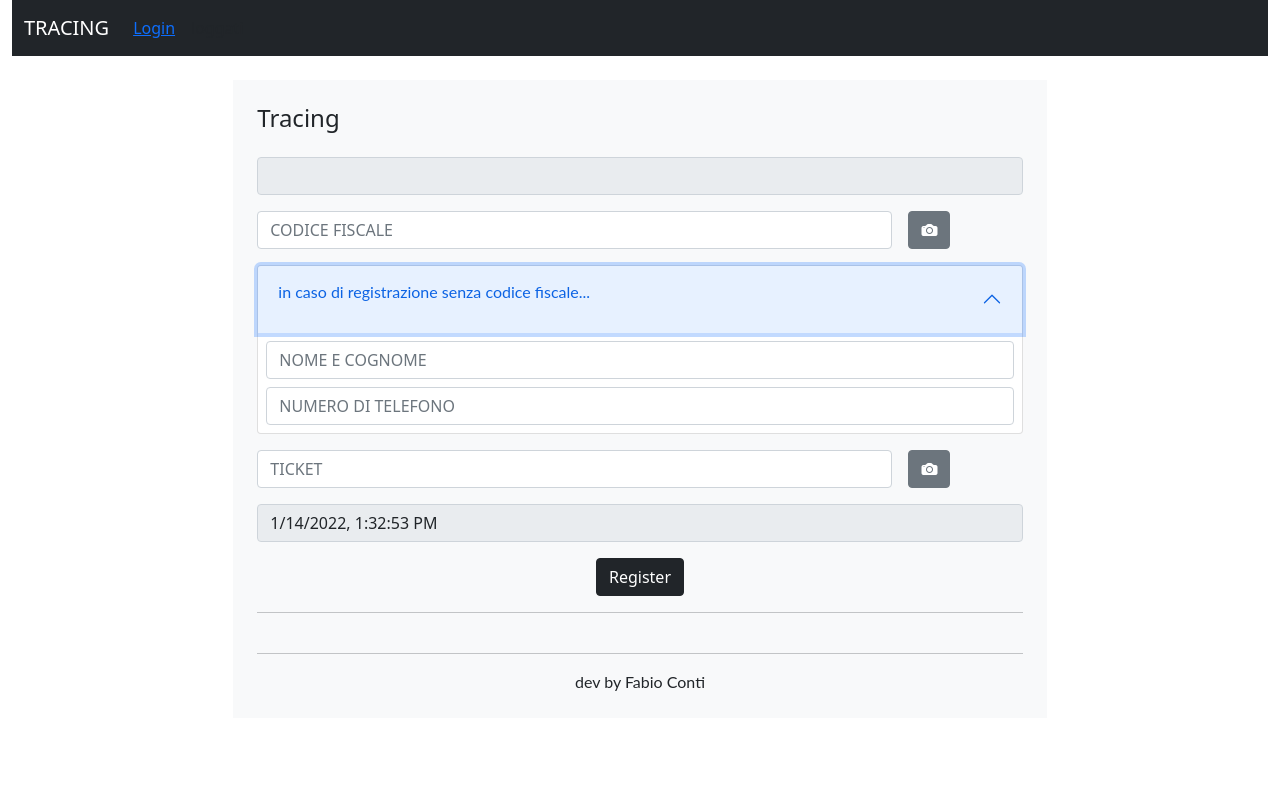
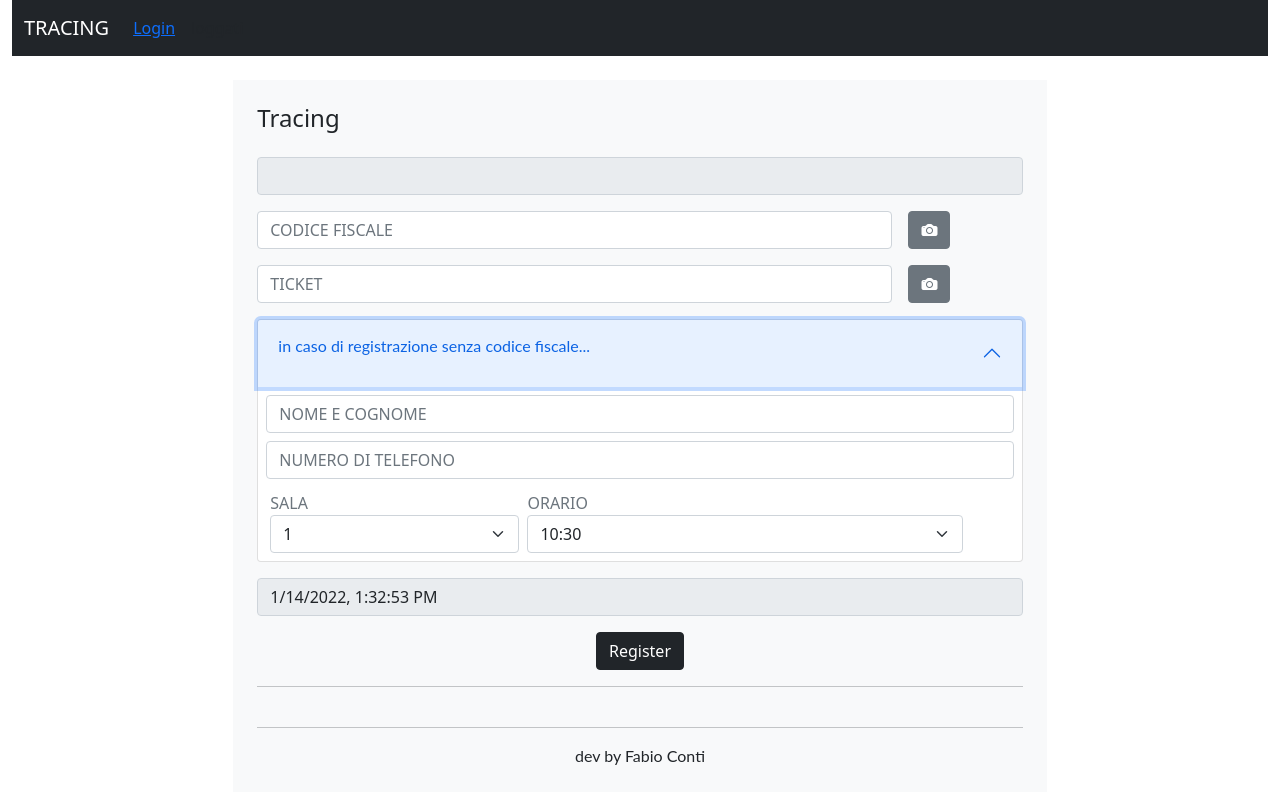
Before and after one commit to eternauta109/webtracing-frontend, a React (Create React App) app: page /tracing in a window 1280 px wide. Both pictures are taken after a click on the button "in caso di registrazione senza codice fiscale...". Built offline with nearby package versions, Linux system fonts and the light colour scheme.

Commit message:
add screen ad screen and hours select

```diff
--- a/package.json
+++ b/package.json
@@ -4,6 +4,7 @@
   "private": true,
   "dependencies": {
     "axios": "^0.24.0",
+    "moment": "2.29.1",
     "react": "17.0.2",
     "react-dom": "17.0.2",
     "react-qr-barcode-scanner": "1.0.6",
--- a/src/App.js
+++ b/src/App.js
@@ -1,31 +1,50 @@
-import React from 'react';
-import './style.css';
-import Login from './component/login';
-import Tracing from './component/tracing';
-import Navbar from './component/navbar';
-import { useState } from 'react';
-import { BrowserRouter as Router, Route, Routes } from 'react-router-dom';
-
-
+import React from "react";
+import "./style.css";
+import Login from "./component/login";
+import Tracing from "./component/tracing";
+import Navbar from "./component/navbar";
+import { useState } from "react";
+import { BrowserRouter as Router, Route, Routes } from "react-router-dom";
 
 export default function App() {
- const[cinema,setCinema]=useState('');
- const[isLogged,setLogged]=useState(false)
+  const [cinema, setCinema] = useState("");
+  const [totScreen, setTotScreen] = useState("");
+  const [isLogged, setLogged] = useState(false);
 
   return (
     <div>
-
       <div className="container-fluid">
         <Router>
-          <Navbar isLogged={isLogged}/>
+          <Navbar isLogged={isLogged} />
           <Routes>
-            <Route path="/" element={<Login setCinema={setCinema} setLogged={setLogged}/>} />
-            <Route path="login" element={<Login setCinema={setCinema} setLogged={setLogged}/>} />
-            <Route path="tracing" element={<Tracing cinema={cinema}/>} />
+            <Route
+              path="/"
+              element={
+                <Login
+                  setScreen={setTotScreen}
+                  setCinema={setCinema}
+                  setLogged={setLogged}
+                />
+              }
+            />
+            <Route
+              path="login"
+              element={
+                <Login
+                  setCinema={setCinema}
+                  setScreen={setTotScreen}
+                  setLogged={setLogged}
+                />
+              }
+            />
+            <Route
+              path="tracing"
+              element={<Tracing cinema={cinema} screen={totScreen} />}
+            />
             <Route
               path="*"
               element={
-                <main style={{ padding: '1rem' }}>
+                <main style={{ padding: "1rem" }}>
                   <p>There's nothing here!</p>
                 </main>
               }
--- a/src/component/accordion.js
+++ b/src/component/accordion.js
@@ -1,6 +1,23 @@
-import React from 'react';
+import React from "react";
+import moment from "moment";
 
-export const Accordion = ({ num, nome }) => {
+export const Accordion = ({ num, nome, screen }) => {
+  const arraySala = Array.from(Array(screen).keys());
+  moment.locale("it");
+
+  const setArrayTime = () => {
+    var items = [];
+    var currentDate = moment().set({ hour: 10, minute: 30 });
+    new Array(175).fill().map((acc, index) => {
+      items.push(currentDate.format("HH:mm"));
+      currentDate = currentDate.add(5, "minutes");
+    });
+
+    return items;
+  };
+
+  console.log(setArrayTime());
+
   return (
     <div className="accordion accordion" id="accordionFlushExample">
       <div className="accordion-item">
@@ -37,6 +54,37 @@ export const Accordion = ({ num, nome }) => {
             className="form-control my-2"
             placeholder="NUMERO DI TELEFONO"
           />
+
+          <div className="d-flex flex-row">
+            <div className="col-4 m-1">
+              <label className="text-muted" htmlFor="form-select">
+                SALA
+              </label>
+              <select
+                className="form-select mb-1"
+                /* onChange={(e) => setMyValue(e.target.value)} */
+                defaultValue="screen"
+              >
+                {arraySala.map((e, key) => {
+                  return <option key={key}>{e + 1}</option>;
+                })}
+              </select>
+            </div>
+            <div className="col-7 m-1">
+              <label className="text-muted" htmlFor="form-select">
+                ORARIO
+              </label>
+              <select
+                className="form-select mb-1"
+                /* onChange={(e) => setMyValue(e.target.value)} */
+                defaultValue="orario"
+              >
+                {setArrayTime().map((e, key) => {
+                  return <option key={key}>{e}</option>;
+                })}
+              </select>
+            </div>
+          </div>
         </div>
       </div>
     </div>
--- a/src/component/login.js
+++ b/src/component/login.js
@@ -2,7 +2,7 @@ import React, { useEffect, useRef } from "react";
 import Axios from "axios";
 import { useNavigate } from "react-router-dom";
 
-export const Login = ({ setCinema, setLogged }) => {
+export const Login = ({ setCinema, setLogged, setTotScreen }) => {
   const username = useRef("");
   const password = useRef("");
 
@@ -13,7 +13,7 @@ export const Login = ({ setCinema, setLogged }) => {
   const onSubmit = async (event) => {
     event.preventDefault();
 
-    /* console.log("login value nel submit", user, pass); */
+    console.log("login value nel submit");
 
     if (!username || !password) {
       alert("campi vuoti");
@@ -28,13 +28,14 @@ export const Login = ({ setCinema, setLogged }) => {
         password: password.current.value
       })
         .then((res) => {
-          /* console.log("login respone",res.data); */
-          setCinema(res.data);
+          console.log("login respone", res.data);
+          setCinema(res.data.cinema);
+          setTotScreen(res.data.screen);
           setLogged(true);
           return navigate("/tracing");
         })
         .catch((e) => {
-          alert("axios del login\n" + e.response.data);
+          alert("axios del login\n" + e);
           username.current.focus();
           username.current.value = "";
           password.current.value = "";
--- a/src/component/tracing.js
+++ b/src/component/tracing.js
@@ -6,12 +6,13 @@ import "react-toastify/dist/ReactToastify.css";
 import axios from "axios";
 import ModalPhoto from "./modalPhoto";
 
-export const Tracing = ({ cinema }) => {
+export const Tracing = ({ cinema, totScreen }) => {
   const URL = "https://webtracing.herokuapp.com/tracing";
   /* const [codFisc, setCodFisc] = useState(''); */
   const codFisc = useRef("");
   const ticket = useRef();
   const buttonSubmit = useRef("");
+  const [screen, setScreen] = useState();
 
   /* const date = new Date().toLocaleString() + ''; */
   const agregato = useRef("");
@@ -162,9 +163,7 @@ export const Tracing = ({ cinema }) => {
               <div className="col-2">
                 <ModalPhoto origin={"codfiscale"} setInput={codFisc} />
               </div>
-              <div className="col-12">
-                <Accordion num={number} nome={agregato} />
-              </div>
+
               <div className="col-10">
                 <input
                   type="text"
@@ -179,6 +178,10 @@ export const Tracing = ({ cinema }) => {
               <div className="col-2">
                 <ModalPhoto origin={"ticket"} setInput={ticket} />
               </div>
+              <div className="col-12">
+                <Accordion num={number} nome={agregato} screen={totScreen} />
+              </div>
+
               <div className="col-12">
                 <input
                   name="date"
```
